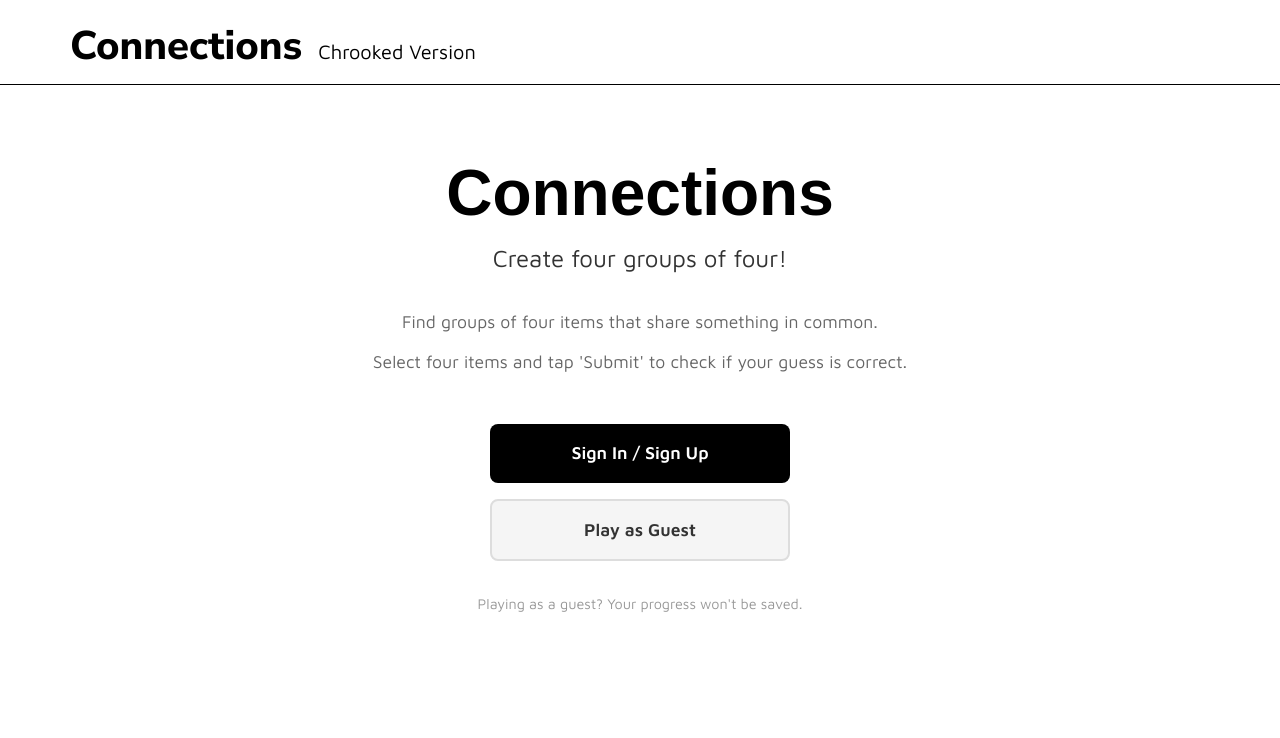
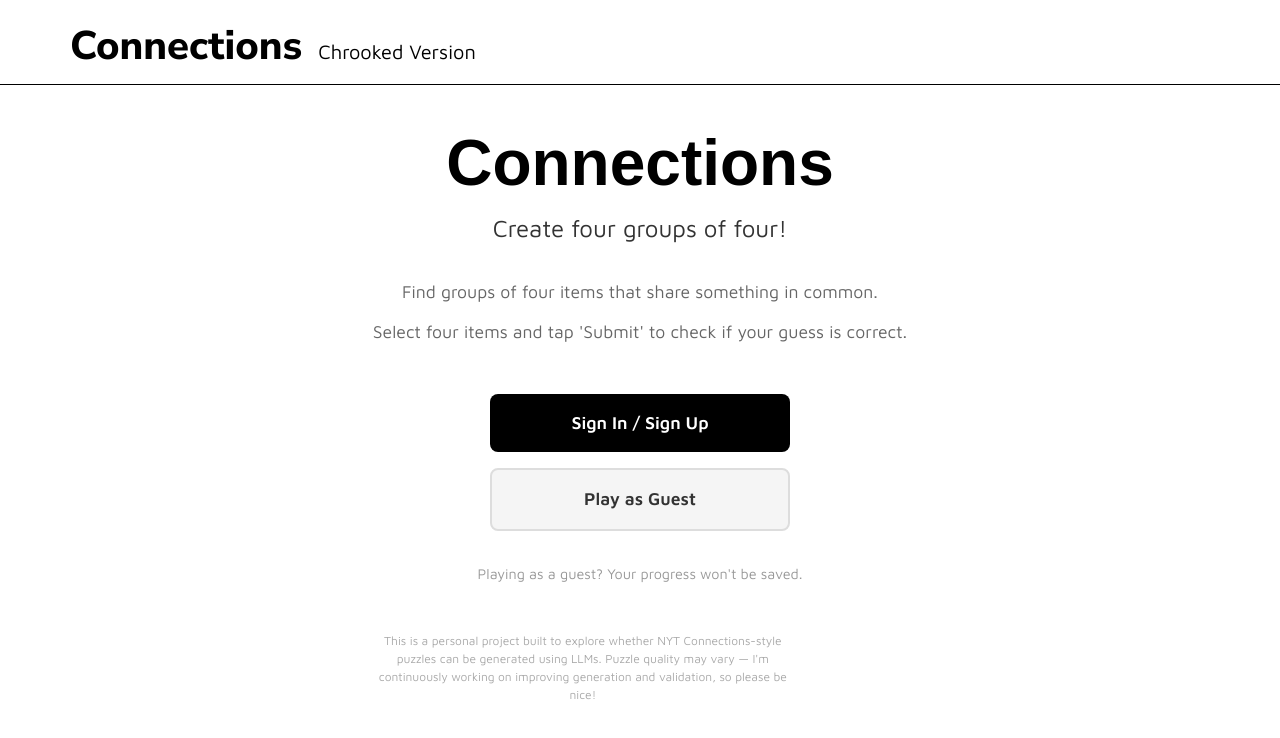
Before and after one commit to chrooks/Connections, a React (Vite) app in the folder frontend/: page / in a window 1280 px wide. Shown: the top 738 px of the page. Built offline with nearby package versions, Linux system fonts and the light colour scheme; no server answers.

Commit message:
Landing page disclaimer

```diff
--- a/frontend/src/components/LandingPage/LandingPage.scss
+++ b/frontend/src/components/LandingPage/LandingPage.scss
@@ -92,6 +92,15 @@
   color: #999;
 }
 
+.landing-disclaimer {
+  margin-top: 2rem;
+  font-size: 0.75rem;
+  color: #aaa;
+  text-align: center;
+  max-width: 420px;
+  line-height: 1.5;
+}
+
 // Responsive design for smaller screens
 @media (max-width: 768px) {
   .landing-title {
--- a/frontend/src/components/LandingPage/LandingPage.tsx
+++ b/frontend/src/components/LandingPage/LandingPage.tsx
@@ -46,6 +46,12 @@
             Playing as a guest? Your progress won't be saved.
           </p>
         </div>
+
+        <p id="landing-disclaimer" className="landing-disclaimer">
+          This is a personal project built to explore whether NYT Connections-style puzzles can be
+          generated using LLMs. Puzzle quality may vary — I'm continuously working on improving
+          generation and validation, so please be nice!
+        </p>
       </div>
 
       {/* Auth modal for login/signup */}
```
